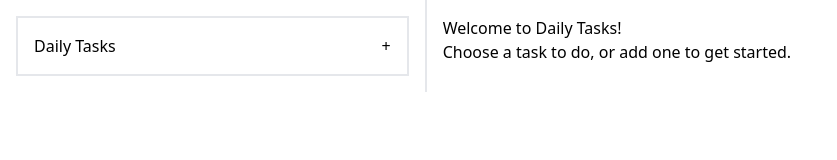
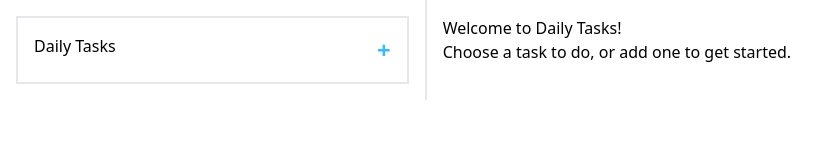
Before and after one commit to vgviscayno/daily-tasks-app, a Next.js app: page / in a window 1280 px wide. Shown: the top 160 px of the page, without its empty margins (0-837 px from the left). Built offline with nearby package versions, Linux system fonts and the light colour scheme.

Commit message:
update: modified styles for MainLayout & Configure Task window dimensions

```diff
--- a/src/components/MainLayout/index.tsx
+++ b/src/components/MainLayout/index.tsx
@@ -10,12 +10,12 @@ export default function MainLayout({ children }: MainLayoutProps) {
   return (
     <main className="flex">
       <nav className="border-r-2 w-4/12 p-4">
-        <div className="flex items-center border-solid border-2 p-4">
+        <div className="flex justify-center border-solid border-2 p-4">
           <h1>Daily Tasks</h1>
           <button
-            className="ml-auto"
+            className="ml-auto text-2xl font-semibold text-sky-400"
             onClick={() => {
-              const windowFeatures = "left=600,top=300,width=320,height=320";
+              const windowFeatures = "left=600,top=300,width=500,height=380";
               const handle = window.open(
                 "/tasks/new",
                 "newTaskWindow",
@@ -32,6 +32,7 @@ export default function MainLayout({ children }: MainLayoutProps) {
           </button>
         </div>
         <ul>
+          {/* load tasks here */}
           <li></li>
         </ul>
       </nav>
```
